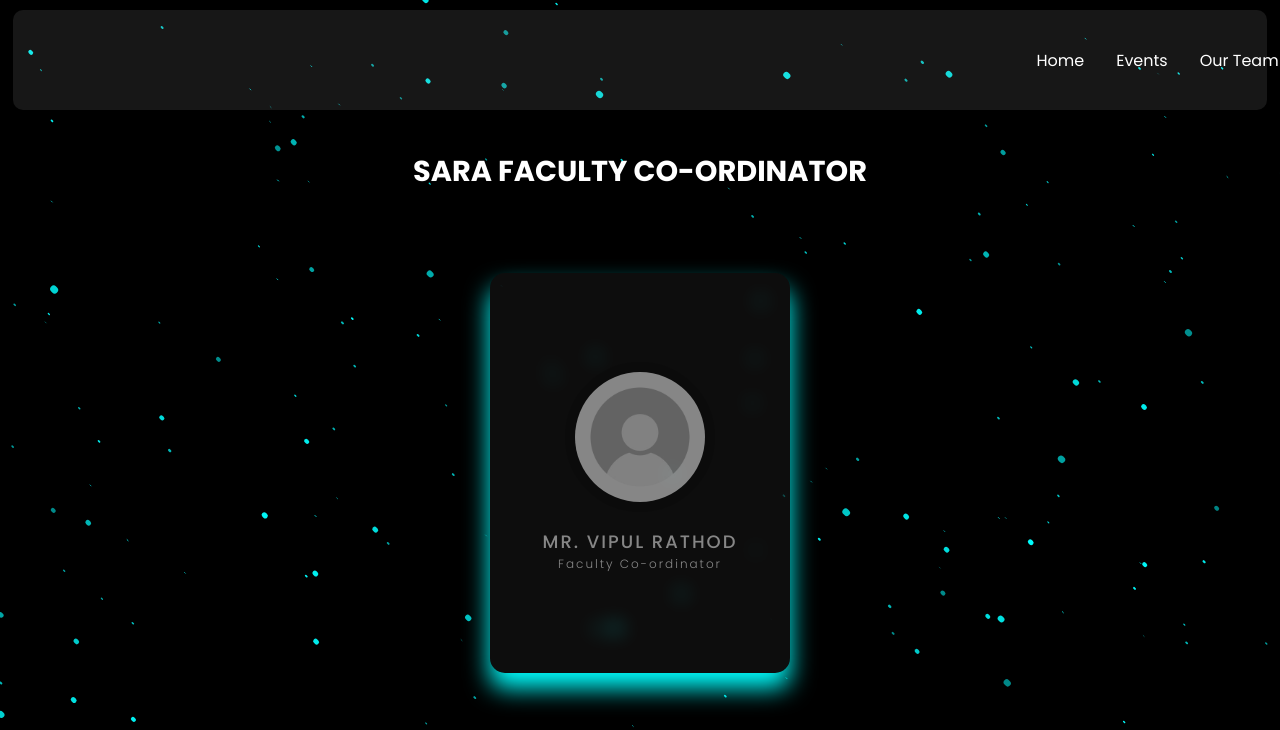
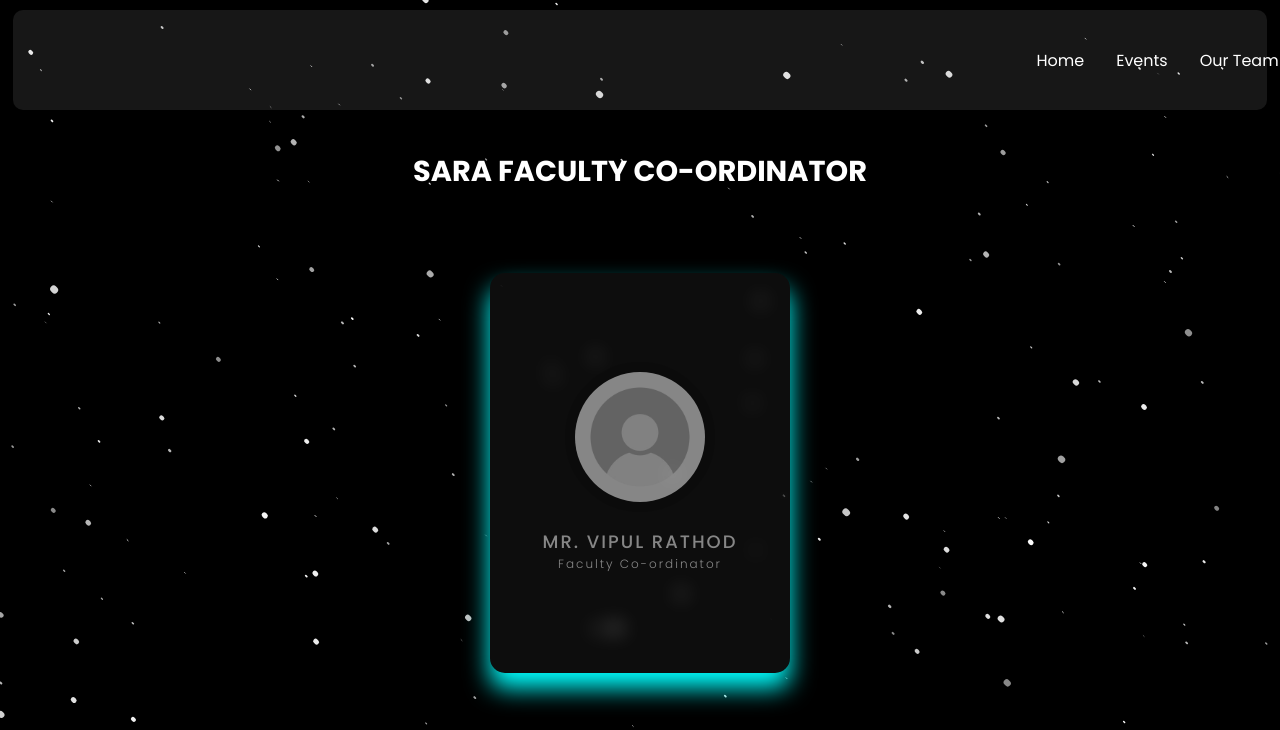
Before and after one commit to sara-dypcoe/saranew_web, a website: page team.html in a window 1280 px wide. Shown: the top 730 px of the page. Drawn offline with nearby package versions, Linux system fonts and the light colour scheme.

Commit message:
change in colour

```diff
--- a/team.html
+++ b/team.html
@@ -1793,7 +1793,7 @@ toggleBtn.onclick = function(){
  .  *  move your mouse to over the stars   .
  *  .  .   change these values:   .  *
    .      * .        .          * .       */
-const STAR_COLOR = 'cyan';
+const STAR_COLOR = 'white';
 const STAR_SIZE = 4;
 const STAR_MIN_SCALE = 0.2;
 const OVERFLOW_THRESHOLD = 150;
```
